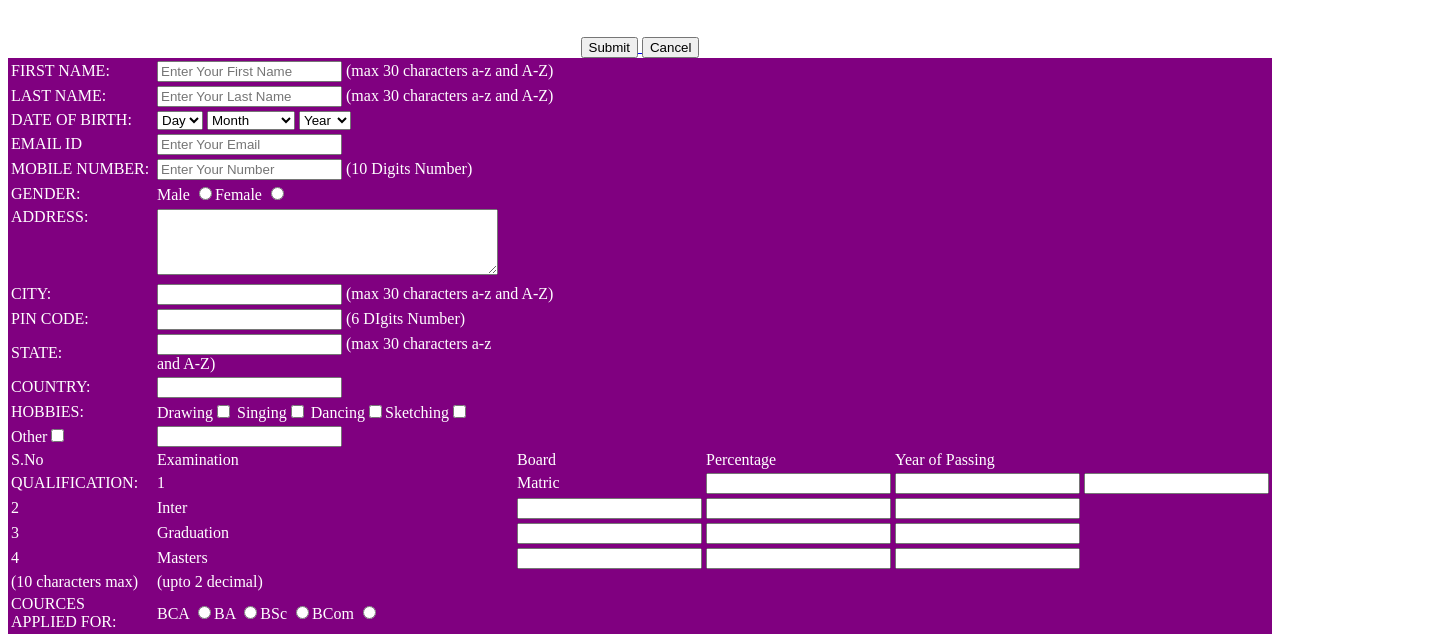
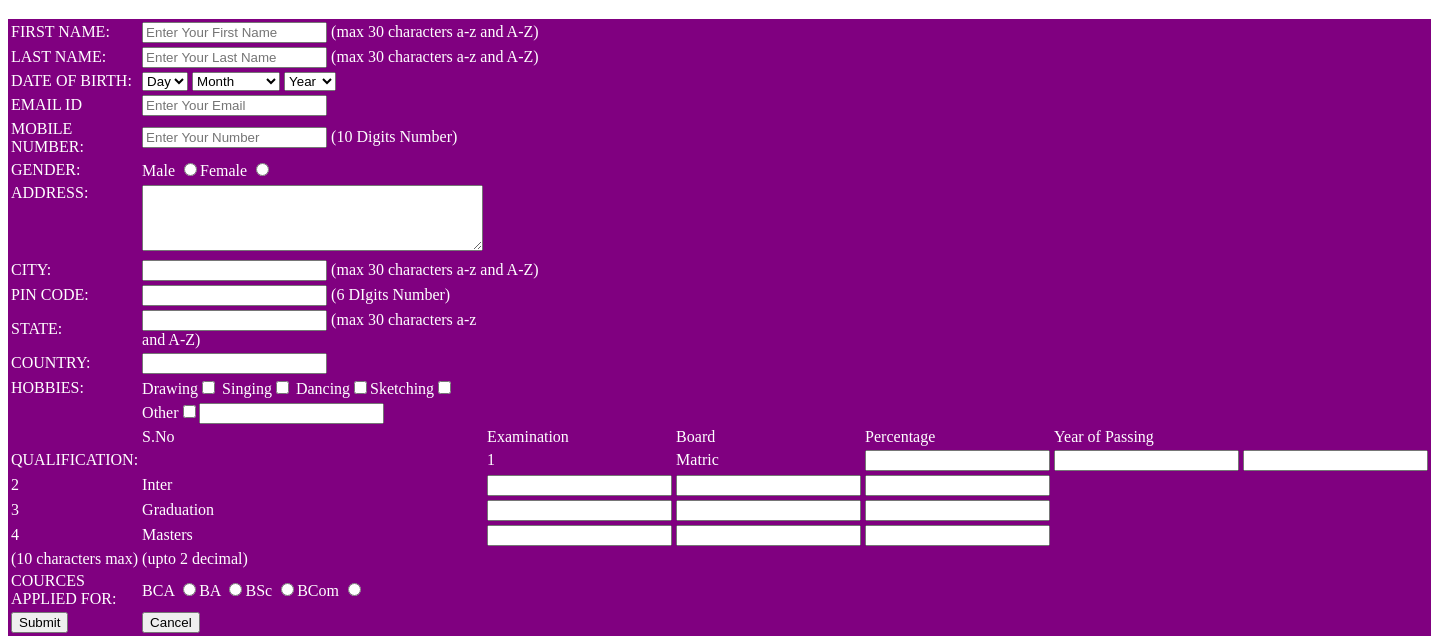
Before and after one commit to abdulbasit543/assignment_2, a plain HTML site: page index.html in a window 1280 px wide. Shown: the part 187-831 px from the top of the page, 1431 px wide, since content can reach past the window. Drawn offline with Linux system fonts and the light colour scheme.

Commit message:
commited

```diff
--- a/index.html
+++ b/index.html
@@ -149,10 +149,11 @@
                     </td>
                 </tr>
                 <tr>
-                    <td colspan="1"> Other<input type="checkbox" name="hobby" id=""> </td>
-                    <td><input type="text" name="" id=""></td>
+                    <td colspan="1">  </td>
+                    <td>Other<input type="checkbox" name="hobby" id=""><input type="text" name="" id=""></td>
                 </tr>
                 <tr>
+                    <td colspan="1"></td>
                     <td>S.No</td>
                     <td>Examination</td>
                     <td>Board</td>
@@ -161,6 +162,7 @@
                 </tr>
                 <tr>
                     <td class="cntr">QUALIFICATION:</td>
+                    <td colspan=""></td>
                     <td>1</td>
                     <td>Matric</td>
                     <td><input type="text" name="board" id=""></td>
@@ -201,11 +203,12 @@
 
 
                 </tr>
-                <br>
-                <a href="/submit.html">
-                    <input type="submit" value="Submit">
-                </a>
-                <input type="reset" value="Cancel">
+                <tr>
+                    <td> <input type="submit" value="Submit"> </td>
+                    <td> <input type="reset" value="Cancel"> </td>
+
+                </tr>
+
 
 
             </table>
```
Also changed, not shown: submit.html (+4 -1 lines), done-logo.jpg (added).
